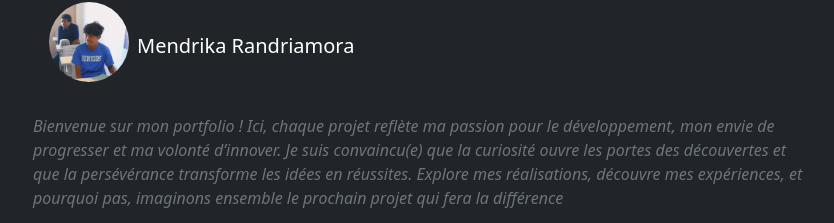
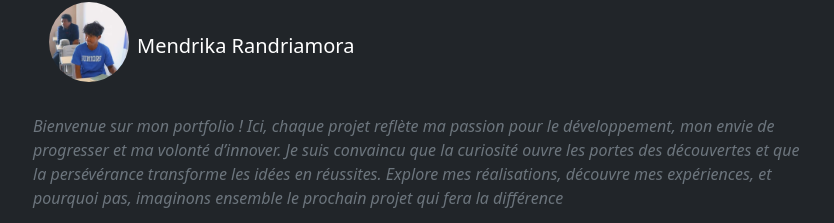
Before and after one commit to Mendrika-Randriamora/portfolio, a plain HTML site: page index.html in a window 1280 px wide. Shown: the part 126-349 px from the top of the page, 219-1053 px from the left. Drawn offline with nearby package versions, Linux system fonts and the light colour scheme.

Commit message:
style: change text

```diff
--- a/index.html
+++ b/index.html
@@ -103,7 +103,7 @@
     </div>
     <p class="fst-italic text-muted">
         Bienvenue sur mon portfolio ! Ici, chaque projet reflète ma passion pour le développement, mon envie de progresser et ma volonté d’innover.
-        Je suis convaincu(e) que la curiosité ouvre les portes des découvertes et que la persévérance transforme les idées en réussites.
+        Je suis convaincu que la curiosité ouvre les portes des découvertes et que la persévérance transforme les idées en réussites.
         Explore mes réalisations, découvre mes expériences, et pourquoi pas, imaginons ensemble le prochain projet qui fera la différence
     <div>
         <a href="https://facebook.com/mendrika.randriamora" class="social-btn">
```
